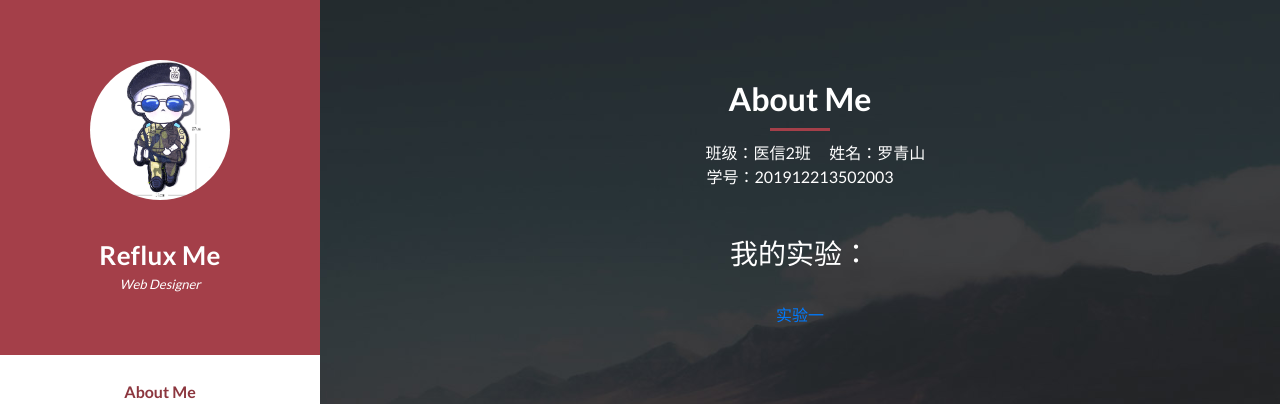
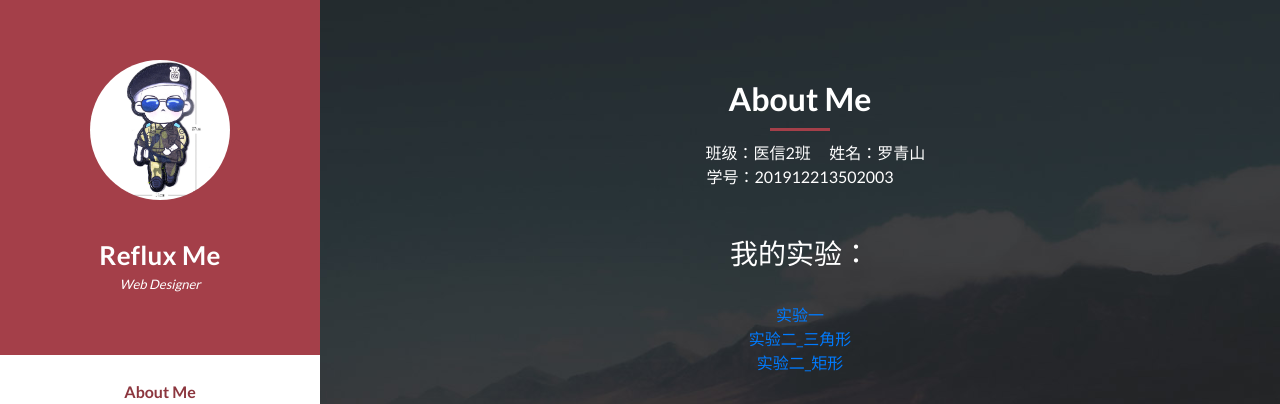
Before and after one commit to Da123537/Da123537.github.io, a plain HTML site: page index.html in a window 1280 px wide. Shown: the top 404 px of the page. Drawn offline with Linux system fonts and the light colour scheme; grey boxes are pictures that could not be loaded.

Commit message:
Update index.html

```diff
--- a/index.html
+++ b/index.html
@@ -84,15 +84,6 @@ https://templatemo.com/tm-531-reflux
           <div class="section-heading">
             <h2>About Me</h2>
             <div class="line-dec"></div>
-			<!-- <span></span>班级：医信2班&nbsp &nbsp &nbsp 姓名：罗青山</span>
-			<br />
-			<span></span>学号：201912213502003</span>
-			<div>
-				我的实验：
-				<br/>
-				实验一：
-			</div> -->
-
 			<div>
 				&nbsp &nbsp &nbsp &nbsp &nbsp 班级：医信2班&nbsp &nbsp &nbsp 姓名：罗青山
 				<br />
@@ -104,6 +95,10 @@ https://templatemo.com/tm-531-reflux
 				<h3 color:#FF0000>我的实验：</h3>
 				<br />
 				<a href="p201912213502003.png">实验一</a>
+				<br/>
+				<a href="Triangle.html">实验二_三角形</a>
+				<br/>
+				<a href="drawRectangle.html">实验二_矩形</a>
 			</div>
 
           </div>
```
